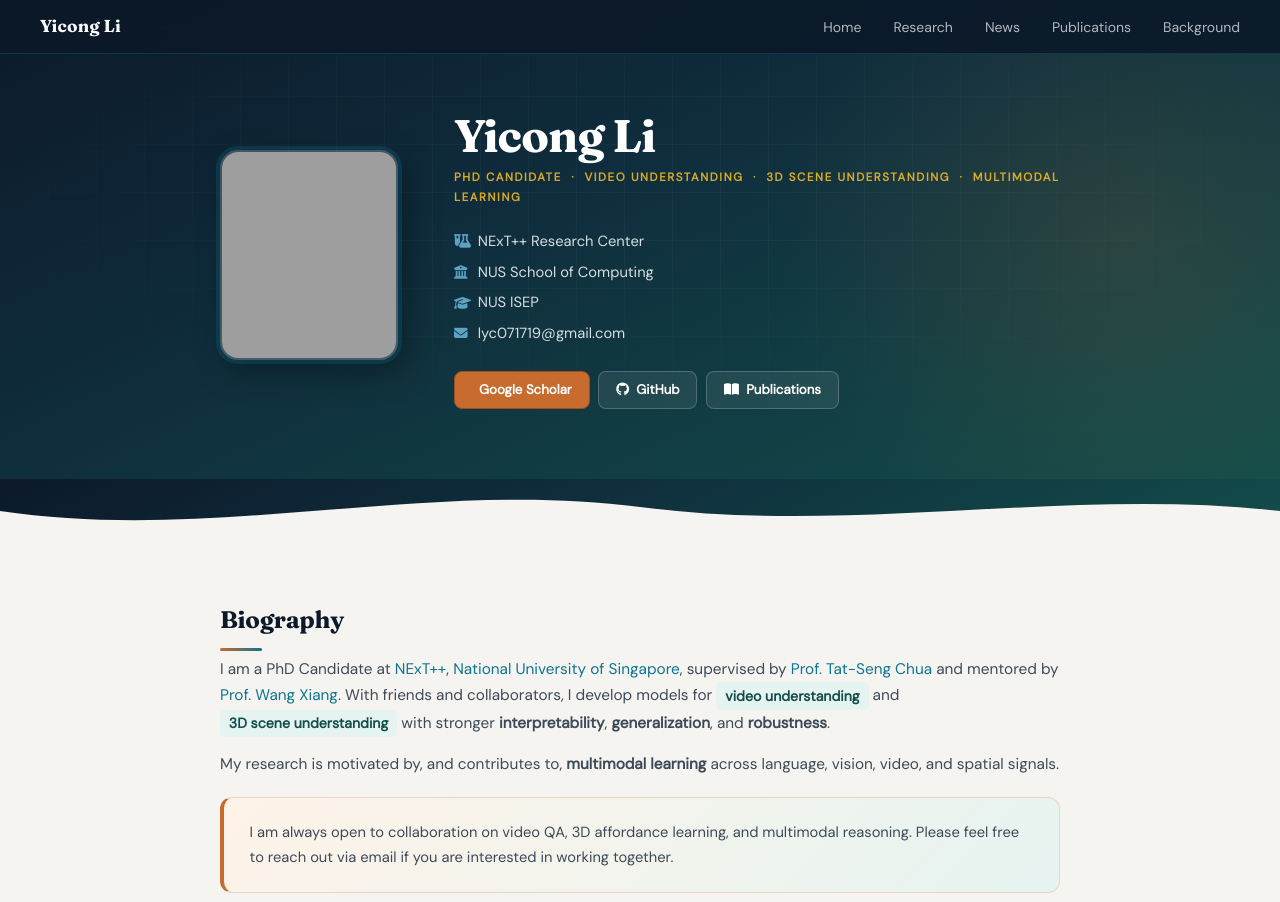
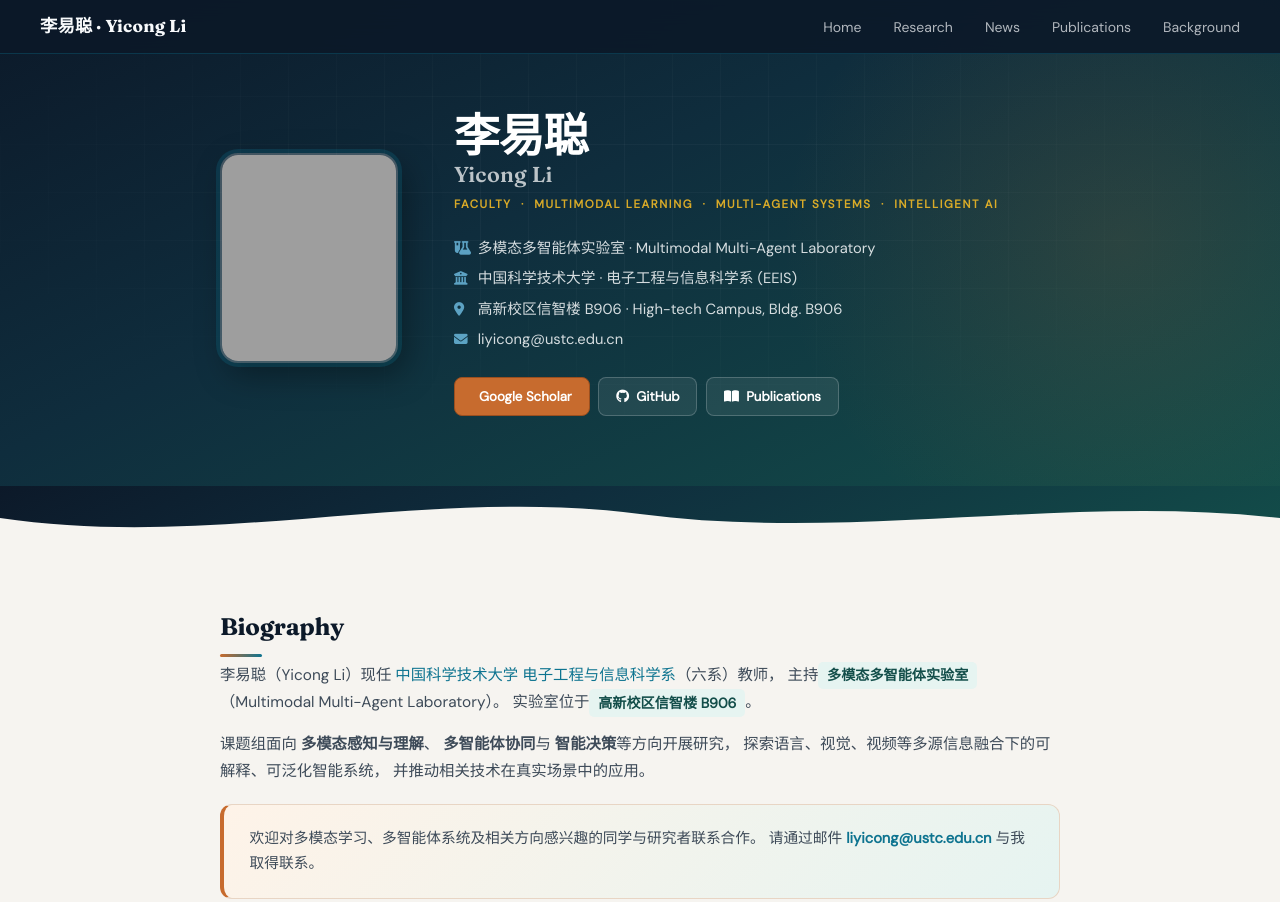
Before and after one commit to NoLimit112172/yl-homepage-draft, a plain HTML site: page index.html in a window 1280 px wide. Shown: the top 902 px of the page. Drawn offline with Linux system fonts and the light colour scheme; grey boxes are pictures that could not be loaded; some icons are missing.

Commit message:
Update homepage for USTC EEIS faculty and restore academic profile content.
Co-authored-by: Cursor <cursoragent@cursor.com>

```diff
--- a/index.html
+++ b/index.html
@@ -1,10 +1,10 @@
 <!DOCTYPE html>
-<html lang="en">
+<html lang="zh-CN">
 <head>
   <meta charset="UTF-8">
   <meta name="viewport" content="width=device-width, initial-scale=1.0">
-  <title>Yicong Li | PhD Candidate, NUS</title>
-  <meta name="description" content="Personal homepage of Yicong Li, PhD Candidate at NExT++, National University of Singapore.">
+  <title>李易聪 Yicong Li | 中国科学技术大学 EEIS</title>
+  <meta name="description" content="李易聪，中国科学技术大学电子工程与信息科学系教师，多模态多智能体实验室。">
   <link rel="preconnect" href="https://fonts.googleapis.com">
   <link rel="preconnect" href="https://fonts.gstatic.com" crossorigin>
   <link href="https://fonts.googleapis.com/css2?family=DM+Sans:ital,opsz,wght@9..40,400;9..40,500;9..40,600;9..40,700&family=Fraunces:opsz,wght@9..144,600;9..144,700&display=swap" rel="stylesheet">
@@ -15,7 +15,7 @@
 <body>
 
 <nav>
-  <a class="nav-name" href="#home">Yicong Li</a>
+  <a class="nav-name" href="#home">李易聪 · Yicong Li</a>
   <ul class="nav-links">
     <li><a href="#home">Home</a></li>
     <li><a href="#research">Research</a></li>
@@ -28,27 +28,27 @@
 <section class="hero" id="home">
   <div class="hero-inner">
     <div class="hero-photo">
-      <img src="https://yl3800.github.io/image/profile.JPG" alt="Yicong Li">
+      <img src="https://yl3800.github.io/image/profile.JPG" alt="李易聪 Yicong Li">
     </div>
     <div class="hero-text">
-      <h1>Yicong Li</h1>
-      <p class="hero-subtitle">PhD Candidate &nbsp;·&nbsp; Video Understanding &nbsp;·&nbsp; 3D Scene Understanding &nbsp;·&nbsp; Multimodal Learning</p>
+      <h1>李易聪 <span class="name-en">Yicong Li</span></h1>
+      <p class="hero-subtitle">Faculty &nbsp;·&nbsp; Multimodal Learning &nbsp;·&nbsp; Multi-Agent Systems &nbsp;·&nbsp; Intelligent AI</p>
 
       <div class="hero-affil">
         <i class="fa-solid fa-flask-vial"></i>
-        <a href="https://www.nextcenter.org/" target="_blank" rel="noopener">NExT++ Research Center</a>
+        <span>多模态多智能体实验室 · Multimodal Multi-Agent Laboratory</span>
       </div>
       <div class="hero-affil">
         <i class="fa-solid fa-building-columns"></i>
-        <a href="https://www.comp.nus.edu.sg/" target="_blank" rel="noopener">NUS School of Computing</a>
+        <a href="https://eeis.ustc.edu.cn/" target="_blank" rel="noopener">中国科学技术大学 · 电子工程与信息科学系 (EEIS)</a>
       </div>
       <div class="hero-affil">
-        <i class="fa-solid fa-graduation-cap"></i>
-        <a href="https://isep.nus.edu.sg/" target="_blank" rel="noopener">NUS ISEP</a>
+        <i class="fa-solid fa-location-dot"></i>
+        <span>高新校区信智楼 B906 · High-tech Campus, Bldg. B906</span>
       </div>
       <div class="hero-affil">
         <i class="fa-solid fa-envelope"></i>
-        <a href="mailto:lyc071719@gmail.com">lyc071719@gmail.com</a>
+        <a href="mailto:liyicong@ustc.edu.cn">liyicong@ustc.edu.cn</a>
       </div>
 
       <div class="hero-buttons">
@@ -78,25 +78,23 @@
     <section class="section bio" id="biography">
       <h2 class="section-title">Biography</h2>
       <p>
-        I am a PhD Candidate at
-        <a href="https://www.nextcenter.org/" target="_blank" rel="noopener">NExT++</a>,
-        <a href="https://www.nus.edu.sg/" target="_blank" rel="noopener">National University of Singapore</a>,
-        supervised by
-        <a href="https://www.chuatatseng.com/" target="_blank" rel="noopener">Prof. Tat-Seng Chua</a>
-        and mentored by
-        <a href="https://xiangwang1223.github.io/" target="_blank" rel="noopener">Prof. Wang Xiang</a>.
-        With friends and collaborators, I develop models for
-        <span class="hl">video understanding</span> and
-        <span class="hl">3D scene understanding</span> with stronger
-        <strong>interpretability</strong>, <strong>generalization</strong>, and <strong>robustness</strong>.
+        李易聪（Yicong Li）现任
+        <a href="https://www.ustc.edu.cn/" target="_blank" rel="noopener">中国科学技术大学</a>
+        <a href="https://eeis.ustc.edu.cn/" target="_blank" rel="noopener">电子工程与信息科学系</a>（六系）教师，
+        主持<span class="hl">多模态多智能体实验室</span>（Multimodal Multi-Agent Laboratory）。
+        实验室位于<span class="hl">高新校区信智楼 B906</span>。
       </p>
       <p>
-        My research is motivated by, and contributes to,
-        <strong>multimodal learning</strong> across language, vision, video, and spatial signals.
+        课题组面向
+        <strong>多模态感知与理解</strong>、
+        <strong>多智能体协同</strong>与
+        <strong>智能决策</strong>等方向开展研究，
+        探索语言、视觉、视频等多源信息融合下的可解释、可泛化智能系统，
+        并推动相关技术在真实场景中的应用。
       </p>
       <div class="collab-box">
-        I am always open to collaboration on video QA, 3D affordance learning, and multimodal reasoning.
-        Please feel free to reach out via email if you are interested in working together.
+        欢迎对多模态学习、多智能体系统及相关方向感兴趣的同学与研究者联系合作。
+        请通过邮件 <strong><a href="mailto:liyicong@ustc.edu.cn">liyicong@ustc.edu.cn</a></strong> 与我取得联系。
       </div>
     </section>
 
@@ -234,7 +232,7 @@
         <h2 class="section-title">Education</h2>
         <ul class="timeline">
           <li class="tl-item">
-            <p class="tl-year">Present</p>
+            <p class="tl-year">—</p>
             <p class="tl-desc">PhD in Computer Science</p>
             <p class="tl-sub">NExT++, National University of Singapore</p>
           </li>
@@ -273,7 +271,7 @@
 </div>
 
 <footer>
-  <p>© 2026 Yicong Li · National University of Singapore</p>
+  <p>© 2026 李易聪 Yicong Li · 中国科学技术大学电子工程与信息科学系</p>
 </footer>
 
 </body>
--- a/styles.css
+++ b/styles.css
@@ -163,6 +163,15 @@ nav {
   margin-bottom: 0.45rem;
 }
 
+.hero-text h1 .name-en {
+  display: block;
+  margin-top: 0.15rem;
+  font-size: 1.35rem;
+  font-weight: 600;
+  color: rgba(255, 255, 255, 0.72);
+  letter-spacing: 0.01em;
+}
+
 .hero-subtitle {
   font-size: 0.72rem;
   font-weight: 600;
@@ -307,6 +316,13 @@ nav {
   color: var(--body-text);
   line-height: 1.7;
   margin-top: 1.2rem;
+}
+
+.section-note {
+  font-size: 0.9rem;
+  color: var(--muted);
+  line-height: 1.65;
+  margin-top: 0.5rem;
 }
 
 /* ── Research cards ── */
```
